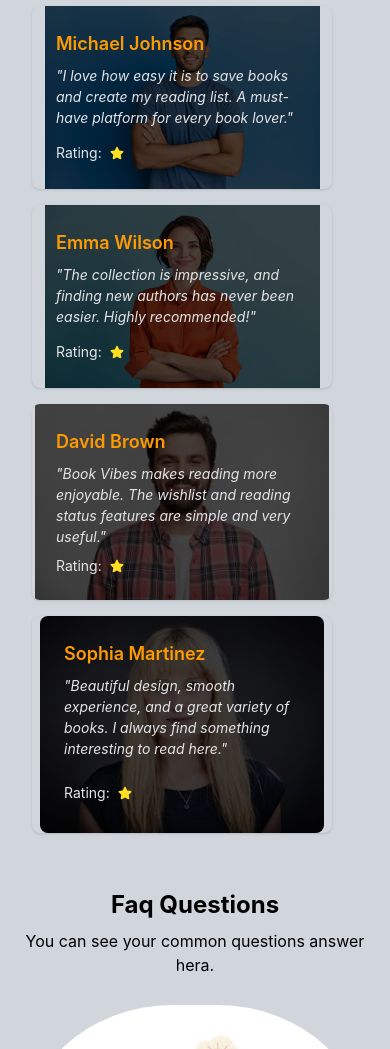
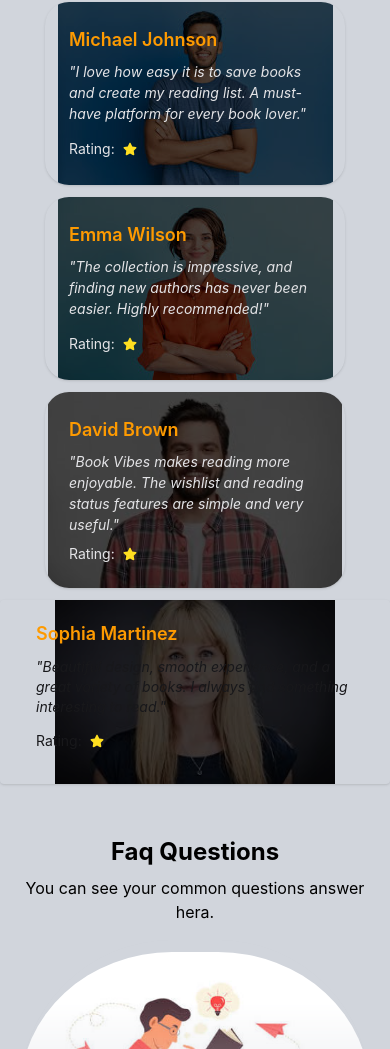
Before and after one commit to Tazim212/react-boi-poka, a React (Vite) app: page / in a window 390 px wide. Shown: the part 862-1911 px from the top of the page. Built offline with nearby package versions, Linux system fonts and the light colour scheme; no server answers.

Commit message:
full responsive done

```diff
--- a/src/Components/Banner/Banner.jsx
+++ b/src/Components/Banner/Banner.jsx
@@ -5,7 +5,7 @@
 const Banner = () => {
     return (
         <div className='flex flex-col-reverse md:flex-row justify-center items-center gap-5 md:gap-16
-        bg-linear-to-r from-gray-400 to-indigo-300 text-white shadow-2xl'>
+        bg-linear-to-r from-gray-400 to-indigo-300 text-white shadow-2xl px-0 md:px-3'>
             <div className='text-center md:text-left'>
                 <h1 className='text-4xl font-bold pb-6'>Books to freshen<br></br> up your bookshelf</h1>
                 <Link to="/allbooks"><button className='btn btn-accent mb-5 md:mb-0'>View The List</button></Link>
--- a/src/Components/BookContainer/BookContainer.jsx
+++ b/src/Components/BookContainer/BookContainer.jsx
@@ -21,7 +21,7 @@
                 <h1 className='text-2xl md:text-4xl font-bold'>Featured Books</h1>
                 <p className='text-center pb-3'>Books that you will like to read and show details</p>
             </div>
-            <div className='grid grid-cols-1 md:grid-cols-3 gap-6 py-4'>
+            <div className='grid grid-cols-1 md:grid-cols-2 lg:grid-cols-3 gap-6 py-4'>
                 {
                     books.map(book => <BooksCard key={book._id} book={book}></BooksCard>)
                 }
--- a/src/Components/ContactUs/ContactUs.jsx
+++ b/src/Components/ContactUs/ContactUs.jsx
@@ -23,9 +23,10 @@
             })
 
     }
+
     return (
-        <div className="flex justify-center items-center gap-15">
-            <div className="w-80 shadow-2xl py-2 px-6">
+        <div className="flex flex-col md:flex-row justify-center items-center gap-15">
+            <div className="w-80 shadow-2xl py-3 px-6">
                 <h1 className="font-bold text-2xl/7 text-amber-800 italic">Have a question, suggestion, or feedback?
                 </h1>
                 <p className="py-5 text-gray-600">We would love to hear any question or doubts of yours to solve your problems</p>
--- a/src/Components/UserReviews/UserReviews.jsx
+++ b/src/Components/UserReviews/UserReviews.jsx
@@ -7,19 +7,19 @@
 
 
 const UserReviews = () => {
-    // const [review, setReview] = useState([])
+
     return (
         <div className='bg-gray-300 py-3'>
-            <div className=' py-2 ps-0 md:ps-5 text-black text-center md:text-left'>
+            <div className=' py-2 ps-0 md:ps-10 lg:ps-5 text-black text-center md:text-left'>
                 <h1 className="font-bold text-2xl md:text-4xl">Reviews</h1>
                 <p className='pt-2'>Our users gave their valuable reviews</p>
             </div>
 
             {/* ------------------ review-1 -------------- */}
 
-            <div className="grid grid-cols-1 md:grid-cols-2 lg:grid-cols-4 gap-4 mx-4 md:mx-0 p-4">
+            <div className="grid grid-cols-1 md:grid-cols-2 lg:grid-cols-3 xl:grid-cols-4 gap-3 justify-items-center md:justify-evenly md:items-baseline py-3">
 
-                <div className="card image-full w-75 shadow-sm">
+                <div className="card w-75 image-full shadow-sm rounded-3xl">
                     <figure>
                         <img
                             src={person1}
@@ -33,7 +33,7 @@
                 </div>
                 {/* ------------------ review-2 -------------- */}
 
-                <div className="card image-full w-75 shadow-sm">
+                <div className="card w-75 image-full shadow-sm rounded-3xl">
                     <figure>
                         <img
                             src={person2}
@@ -49,7 +49,7 @@
 
                 {/* ------------------ review-3 -------------- */}
 
-                <div className="card image-full w-75 shadow-sm">
+                <div className="card w-75 image-full shadow-sm rounded-3xl">
                     <figure>
                         <img
                             src={person3}
@@ -63,17 +63,17 @@
                 </div>
                 {/* ------------------ review-4 -------------- */}
 
-                <div className="card image-full w-75 px-2 shadow-sm">
+                <div className="card h-46 image-full shadow-sm rounded">
                     <figure>
                         <img
                             src={person4}
-                            className='w-full'
+                            className='w-70'
                             alt="Shoes" />
                     </figure>
-                    <div className="card-body">
+                    <div className="relative top-5 px-9">
                         <h2 className="card-title text-amber-500">Sophia Martinez</h2>
-                        <p className="italic">"Beautiful design, smooth experience, and a great variety of books. I always find something interesting to read here."</p>
-                        <p className='flex items-center gap-2'>Rating: <span className='text-yellow-300'><FaStar></FaStar></span> </p>
+                        <p className="italic text-sm text-ellipsis pt-2.5">"Beautiful design, smooth experience, and a great variety of books. I always find something interesting to read."</p>
+                        <p className='flex items-center gap-2 pt-3.5 text-sm'>Rating: <span className='text-yellow-300'><FaStar></FaStar></span> </p>
                     </div>
                 </div>
 
--- a/src/Pages/Navbar/Navbar.jsx
+++ b/src/Pages/Navbar/Navbar.jsx
@@ -5,6 +5,25 @@
 
 const Navbar = () => {
     const { user, SignOut } = useAuth()
+
+    const lists = <>
+        <NavLink to="/" className={({ isActive }) =>
+            isActive ? "active" : ""
+        }><li className='px-2'>Home</li></NavLink>
+
+        {user && <NavLink to="/listedbooks" className={({ isActive }) =>
+            isActive ? "active" : ""
+        }><li className='px-2'>Listed Books</li></NavLink>}
+
+        {
+            user && <NavLink to="/pagestoread" className={({ isActive }) =>
+                isActive ? "active" : ""
+            }><li className='pl-1.5 md:pl-3'>Pages To Read</li></NavLink>
+        }
+        <NavLink to="/contactus" className={({ isActive }) =>
+            isActive ? "active" : ""
+        }><li className='pl-1.5 md:pl-3 pt-0.5 md:pt-0'>Contact Us</li></NavLink>
+    </>
 
     const handleSignOut = () => {
         SignOut()
@@ -25,21 +44,7 @@
                 <Link to="/"><h1 className='text-xl md:text-2xl font-bold -ml-1 md:ml-0'>Book Vibes</h1></Link>
 
                 <ul className="hidden lg:flex px-10">
-                    <NavLink to="/" className={({ isActive }) =>
-                        isActive ? "active" : ""
-                    }><li className='px-2'>Home</li></NavLink>
-
-                    {user && <NavLink to="/listedbooks" className={({ isActive }) =>
-                        isActive ? "active" : ""
-                    }><li className='px-2'>Listed Books</li></NavLink>}
-
-                    <NavLink to="/pagestoread" className={({ isActive }) =>
-                        isActive ? "active" : ""
-                    }><li className='pl-3'>Pages To Read</li></NavLink>
-                    <NavLink to="/contactus" className={({ isActive }) =>
-                        isActive ? "active" : ""
-                    }><li className='pl-3'>Contact Us</li></NavLink>
-
+                    {lists}
                 </ul>
 
                 <div className='my-3 flex gap-2 items-center'>
@@ -56,19 +61,9 @@
             </div>
             <div className="drawer-side">
                 <label htmlFor="my-drawer-1" aria-label="close sidebar" className="drawer-overlay"></label>
+
                 <ul className="menu bg-linear-to-t from-emerald-700 to-blue-800 min-h-full w-80 p-4">
-                    <NavLink to="/" className={({ isActive }) =>
-                        isActive ? "active" : ""
-                    }><li className='py-2'>Home</li></NavLink>
-                    <NavLink to="/listedbooks" className={({ isActive }) =>
-                        isActive ? "active" : ""
-                    }><li className='pb-2'>Listed Books</li></NavLink>
-                    <NavLink to="/pagestoread" className={({ isActive }) =>
-                        isActive ? "active" : ""
-                    }><li>Pages To Read</li></NavLink>
-                    <NavLink to="/contactus" className={({ isActive }) =>
-                        isActive ? "active" : ""
-                    }><li>Contact Us</li></NavLink>
+                    {lists}
 
                 </ul>
             </div>
--- a/src/hooks/useAxios.jsx
+++ b/src/hooks/useAxios.jsx
@@ -9,7 +9,6 @@
 
 const useAxios = () => {
     const { user } = useAuth()
-    // console.log(user)
     useEffect(() =>{
          const requestInterceptor = axiosInstance.interceptors.request.use((config => {
 
```
